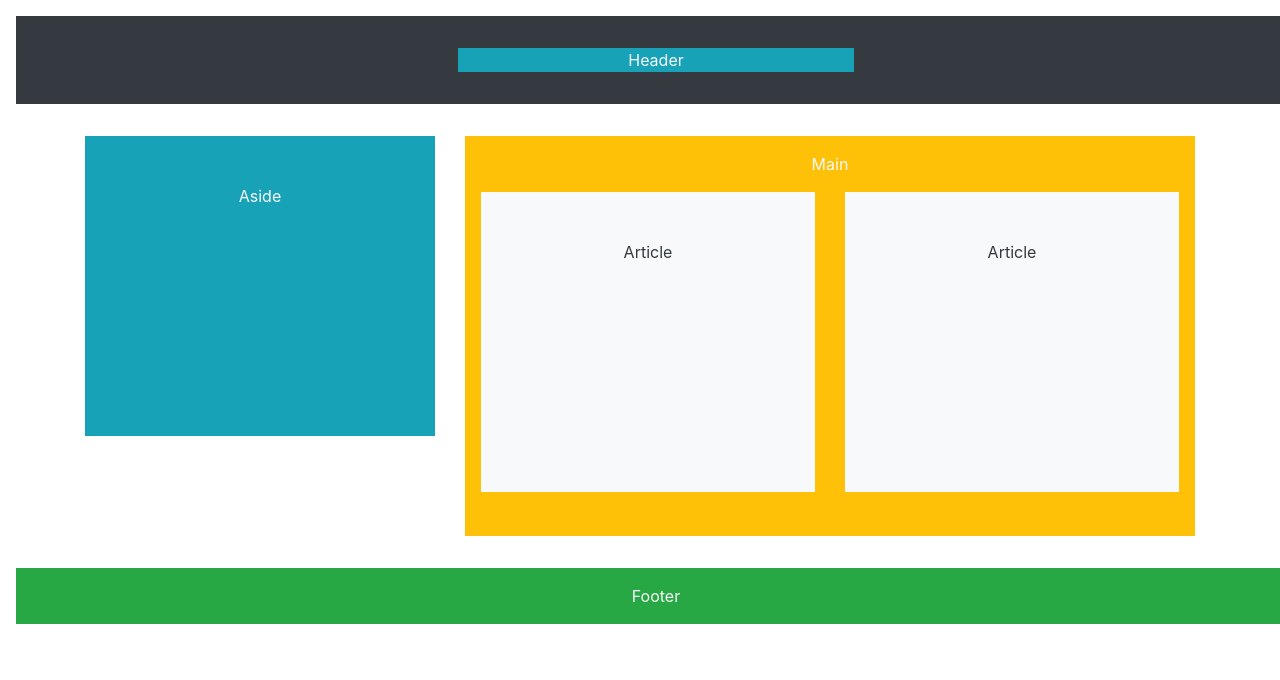
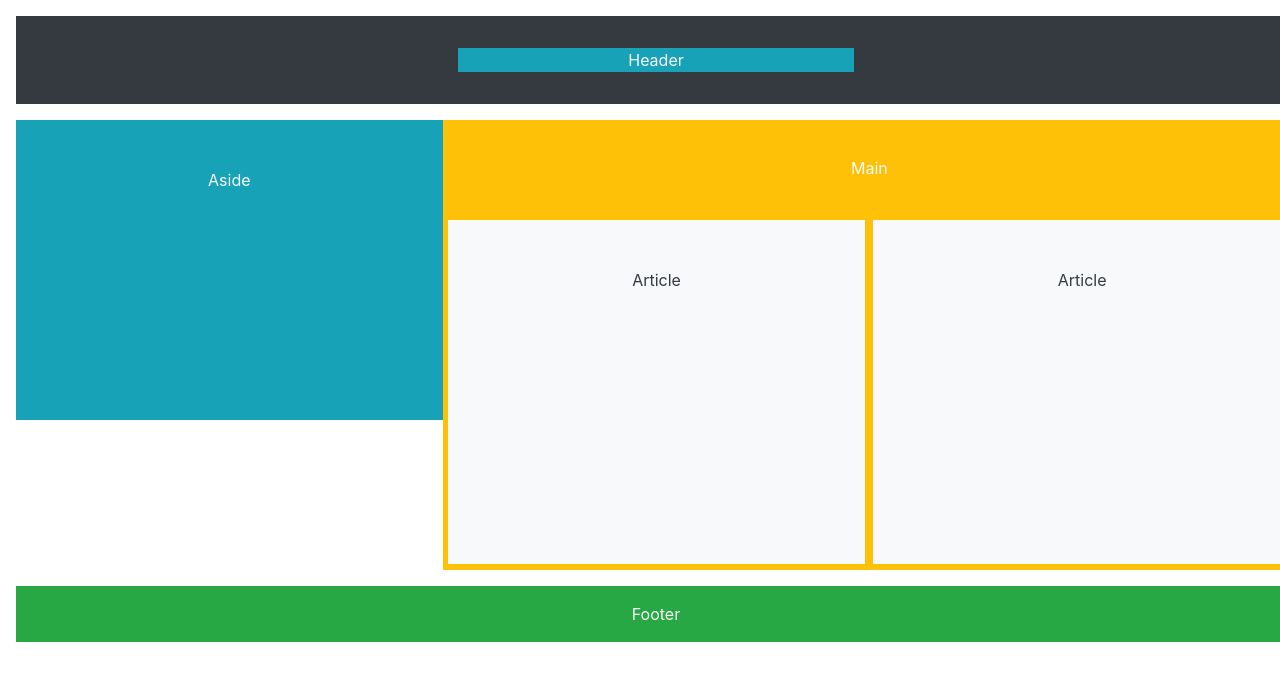
Before and after one commit to hjenkins08/basic_repo, a plain HTML site: page PlottingYourBlocks2.html in a window 1280 px wide. Drawn offline with nearby package versions, Linux system fonts and the light colour scheme.

Commit message:
Add files via upload
Updated code, 7pm.

```diff
--- a/PlottingYourBlocks2.html
+++ b/PlottingYourBlocks2.html
@@ -21,30 +21,24 @@
                 </div>
             </div>
         </div>
-<div class="container text-center">
-    <div class="row">
-        <div class="col-sm-4">
-            <div class="container p-3 my-3 bg-info text-light text-center p-5" style="height:300px;"><p>Aside</p></div>
-        </div>
-        <div class="col-sm-8">
-            <div class="container p-3 my-3 bg-warning text-light text-center" style="height:400px; padding:10px;"><p>Main</p>
-                <div class="row">
-                            <div class="col">
-                                <div class="container bg-light text-dark text-center p-5" style="height:300px">
+<div class="container-fluid m-3">
+            <div class="row justify-content-between">
+                <div class="col-md-4 p-3 w-30 bg-info text-light text-center p-5" style="height:300px; column-gap:5px;">
+                        Aside
+                </div>
+                <div class="col-md-8 w-70 bg-warning text-light text-center p-3" style="height:450px; padding:5px; padding-bottom:5px;">
+                        <p style="padding:20px">Main</p>
+                        <div class="row">
+                            <div class="col bg-light text-dark text-center p-5 m-1" style="height:344px; margin-right:0px; margin-left:5px;">
                                     <p>Article</p>
-                                </div>
                             </div>
-                            <div class="col">
-                                <div class="container bg-light text-dark text-center p-5" style="height:300px">
+                            <div class="col bg-light text-dark text-center p-5 m-1" style="height:344px; margin-bottom:0px;">
                                     <p>Article</p>
-                                </div>
                             </div>
                         </div>
-                    </div>
                 </div>
             </div>
         </div>
-</div>
     <div class="container-fluid bg-success p-3 m-3 text-light text-center">
         <div>Footer</div>
 </div>
```
